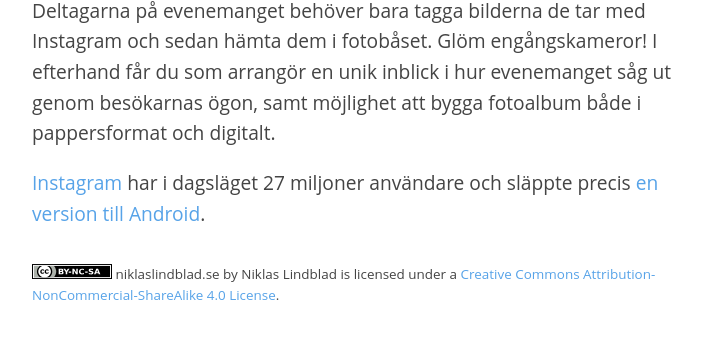
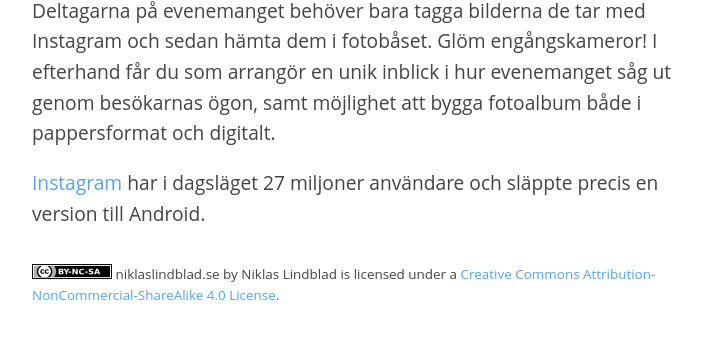
Before and after one commit to niklasvincent/nlindblad.github.io, a Jekyll site: the page built from _posts/2012-04-04-nytt-samarbete-kontxtr-boothie.md, in a window 1280 px wide, cut to the strip 974-1321 px from the top of the page. Shown: the top 339 px of the strip, without its empty margins (283-985 px from the left). Built offline with Jekyll 4.4.1, drawn with Linux system fonts in a browser that asks for light colours; part of the change alters nothing that is shown.

```diff
--- a/_posts/2012-04-04-nytt-samarbete-kontxtr-boothie.md
+++ b/_posts/2012-04-04-nytt-samarbete-kontxtr-boothie.md
@@ -19,4 +19,4 @@ Resultatet är en applikation som kontinuerligt hämtar bilder med en viss hasht
 
 Deltagarna på evenemanget behöver bara tagga bilderna de tar med Instagram och sedan hämta dem i fotobåset. Glöm engångskameror! I efterhand får du som arrangör en unik inblick i hur evenemanget såg ut genom besökarnas ögon, samt möjlighet att bygga fotoalbum både i pappersformat och digitalt.
 
-<a href="http://instagram.com/" target="_blank">Instagram</a> har i dagsläget 27 miljoner användare och släppte precis <a href="http://blog.instagram.com/post/20411305253/instagram-for-android-available-now?1c486b80" target="_blank">en version till Android</a>.
+<a href="http://instagram.com/" target="_blank">Instagram</a> har i dagsläget 27 miljoner användare och släppte precis en version till Android.
```
